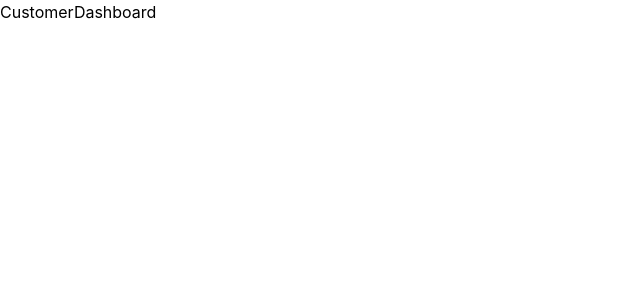
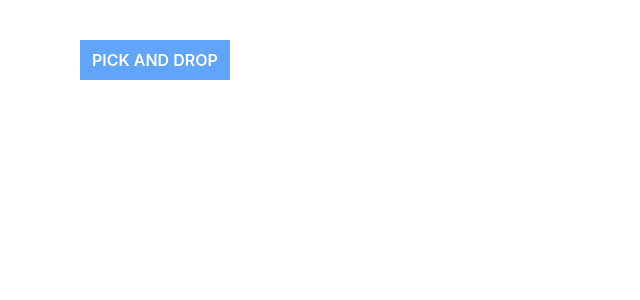
Before and after one commit to tanishk15sharma/tag-n-trac-assessment, a React (Create React App) app: page /dashboard in a window 1280 px wide. Shown: the top 300 px of the page, without its empty margins (0-640 px from the left). Built offline with nearby package versions, Linux system fonts and the light colour scheme.

Commit message:
style: pnd button

```diff
--- a/src/pages/CustomerDashboard.tsx
+++ b/src/pages/CustomerDashboard.tsx
@@ -1,7 +1,13 @@
 import React from "react";
 
 const CustomerDashboard = () => {
-  return <div>CustomerDashboard</div>;
+  return (
+    <div className="m-10 mx-20 ">
+      <button className="bg-blue-400 py-2 px-3 font-semibold text-white">
+        PICK AND DROP
+      </button>
+    </div>
+  );
 };
 
 export { CustomerDashboard };
```
Also changed, not shown: src/assets/default_pnd.webp (added).
